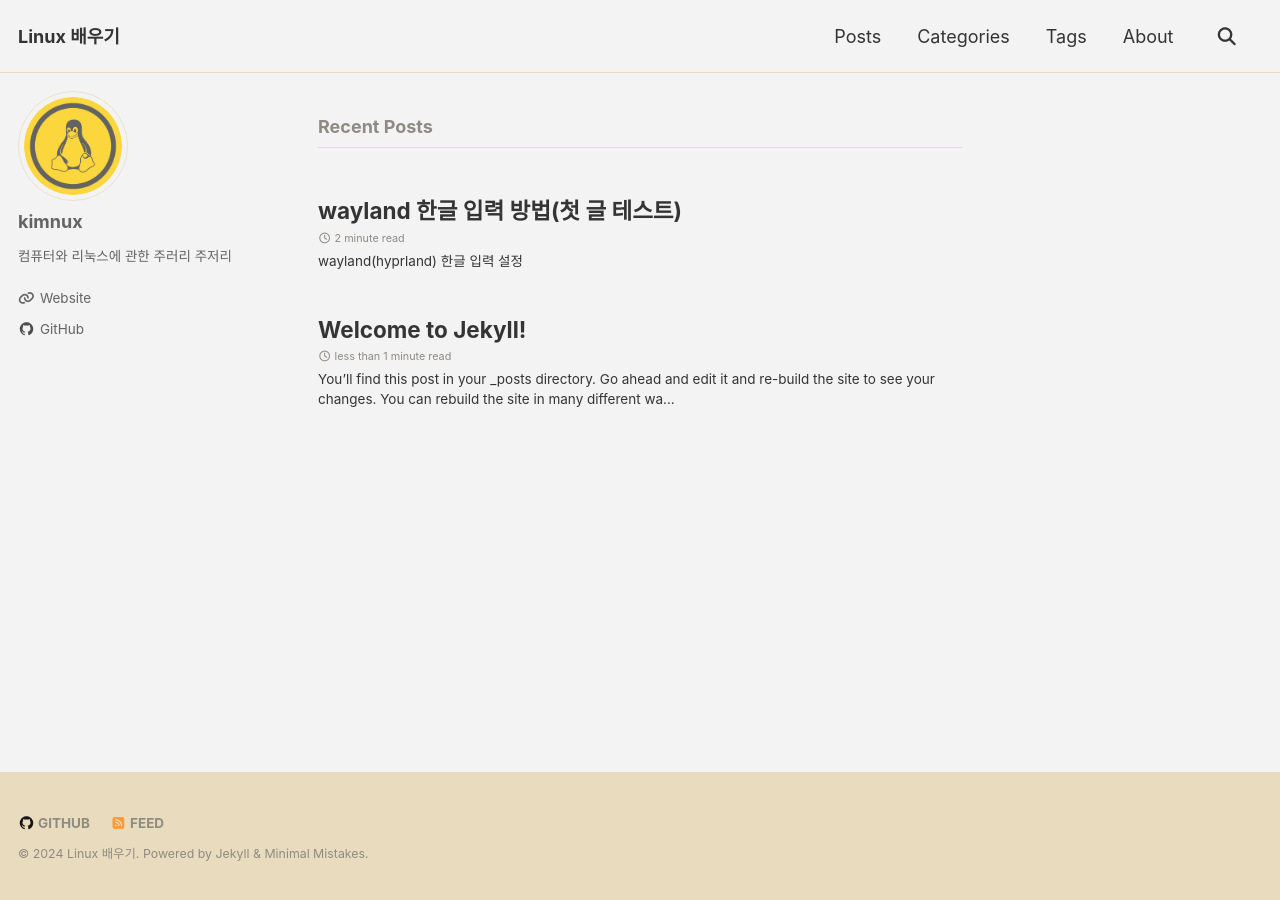
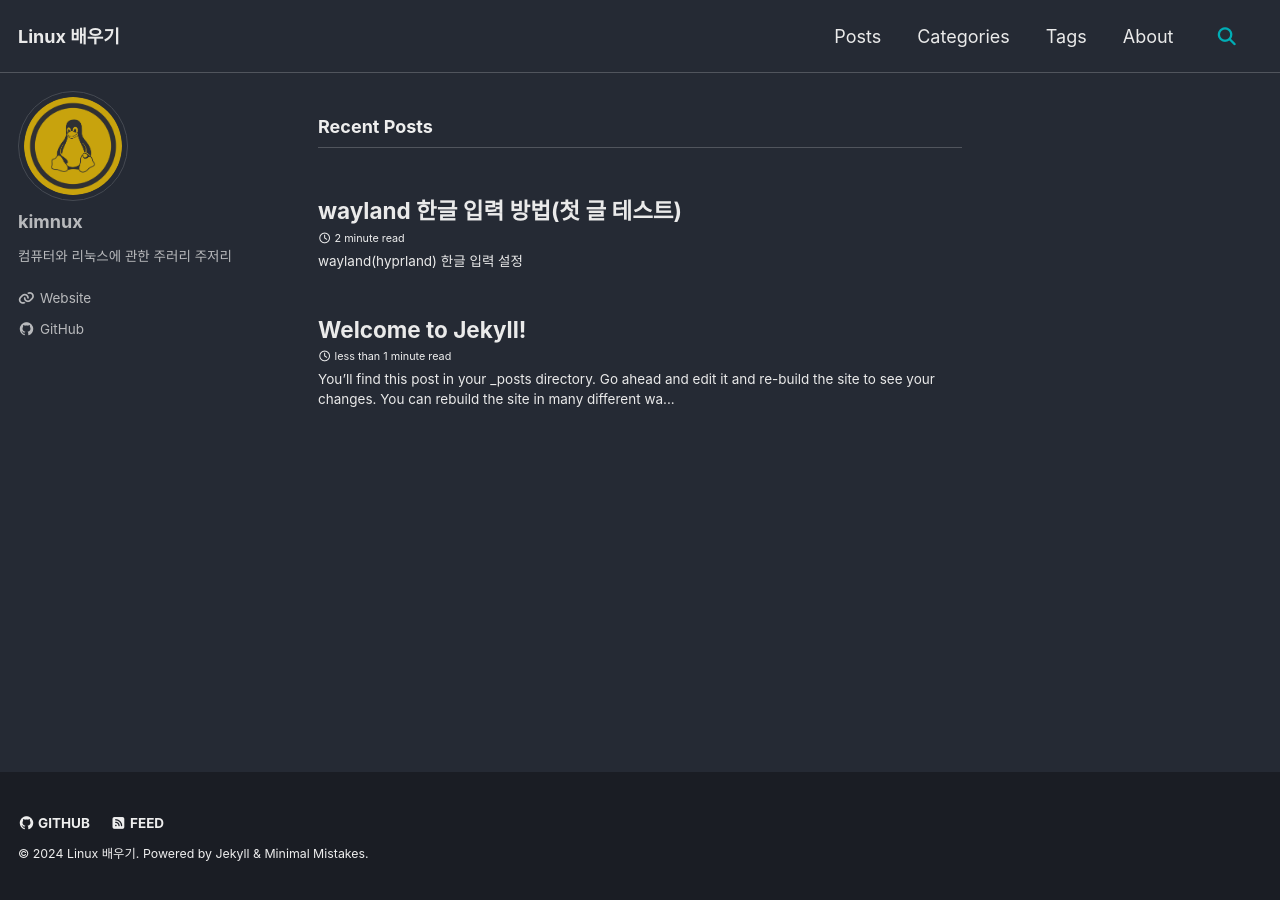
Before and after one commit to kimnux12/kimnux12.github.io, a Jekyll site: the page built from index.html, in a window 1280 px wide. Built offline with Jekyll 4.4.1, drawn with Linux system fonts in a browser that asks for light colours; cached includes are drawn as plain includes; the list of posts is cut into pages by our own code.

Commit message:
2024-06-26, 10:37

```diff
--- a/_config.yml
+++ b/_config.yml
@@ -18,12 +18,13 @@ email: kimnux@gmail.com
 description: >- # this means to ignore newlines until "baseurl:"
   아치리눅스, bash등에서 기억해야 할 것들을 기록하는 공간
 github_username: kimnux12
-minimal_mistakes_skin: dirt
+minimal_mistakes_skin: dark
 search: true
 
 # Build settings
 markdown: kramdown
-remote_theme: mmistakes/minimal-mistakes@4.26.2
+theme: minimal-mistakes-jekyll
+#remote_theme: mmistakes/minimal-mistakes@4.26.2
 # Outputting
 permalink: /:categories/:title/
 paginate: 5 # amount of posts to show
```
